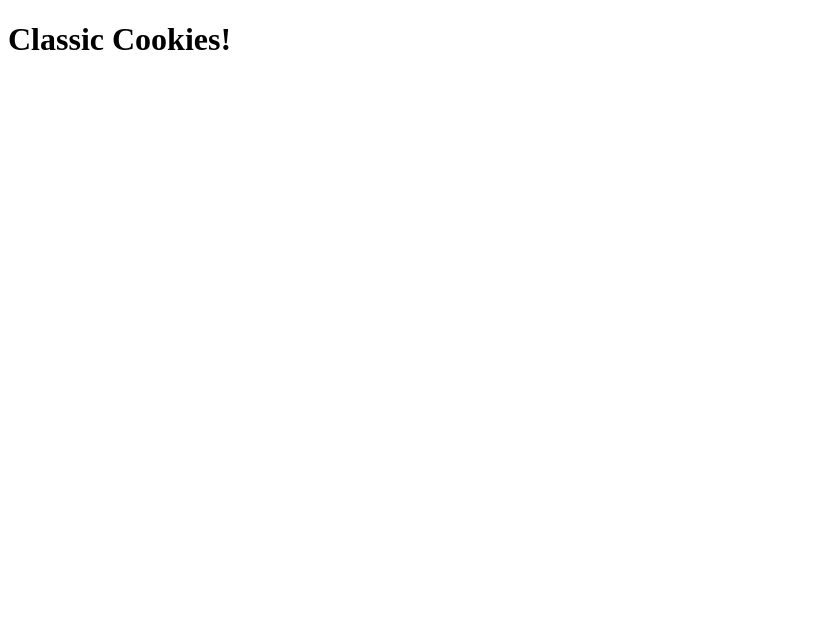
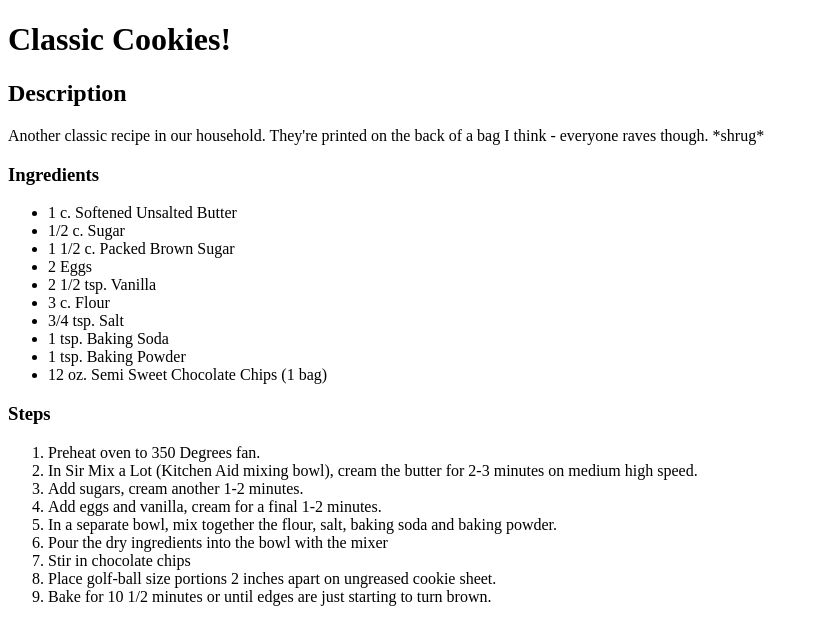
Before and after one commit to mochacoding/odin-recipes, a plain HTML site: page recipes/chocolate-chip-cookies.html in a window 1280 px wide. Shown: the whole page, without its empty margins (0-819 px from the left). Drawn offline with Linux system fonts and the light colour scheme.

Commit message:
Add details to chocolate chip cookie recipe

```diff
--- a/recipes/chocolate-chip-cookies.html
+++ b/recipes/chocolate-chip-cookies.html
@@ -6,5 +6,32 @@
     </head>
     <body>
         <h1>Classic Cookies!</h1>
+        <h2>Description</h2>
+          <p>Another classic recipe in our household. They're printed on the back of a bag I think - everyone raves though. *shrug*</p>
+        <h3>Ingredients</h3>
+          <ul>
+            <li>1 c. Softened Unsalted Butter</li>
+            <li>1/2 c. Sugar</li>
+            <li>1 1/2 c. Packed Brown Sugar</li>
+            <li>2 Eggs</li>
+            <li>2 1/2 tsp. Vanilla</li>
+            <li>3 c. Flour</li>
+            <li>3/4 tsp. Salt</li>
+            <li>1 tsp. Baking Soda</li>
+            <li>1 tsp. Baking Powder</li>
+            <li>12 oz. Semi Sweet Chocolate Chips (1 bag)</li>
+          </ul>
+        <h3>Steps</h3>
+          <ol>
+            <li>Preheat oven to 350 Degrees fan.</li>
+            <li>In Sir Mix a Lot (Kitchen Aid mixing bowl), cream the butter for 2-3 minutes on medium high speed.</li>
+            <li>Add sugars, cream another 1-2 minutes.</li>
+            <li>Add eggs and vanilla, cream for a final 1-2 minutes.</li>
+            <li>In a separate bowl, mix together the flour, salt, baking soda and baking powder.</li>
+            <li>Pour the dry ingredients into the bowl with the mixer</li>
+            <li>Stir in chocolate chips</li>
+            <li>Place golf-ball size portions 2 inches apart on ungreased cookie sheet.</li>
+            <li>Bake for 10 1/2 minutes or until edges are just starting to turn brown.</li>
+          </ol>
     </body>
 </html>
```
